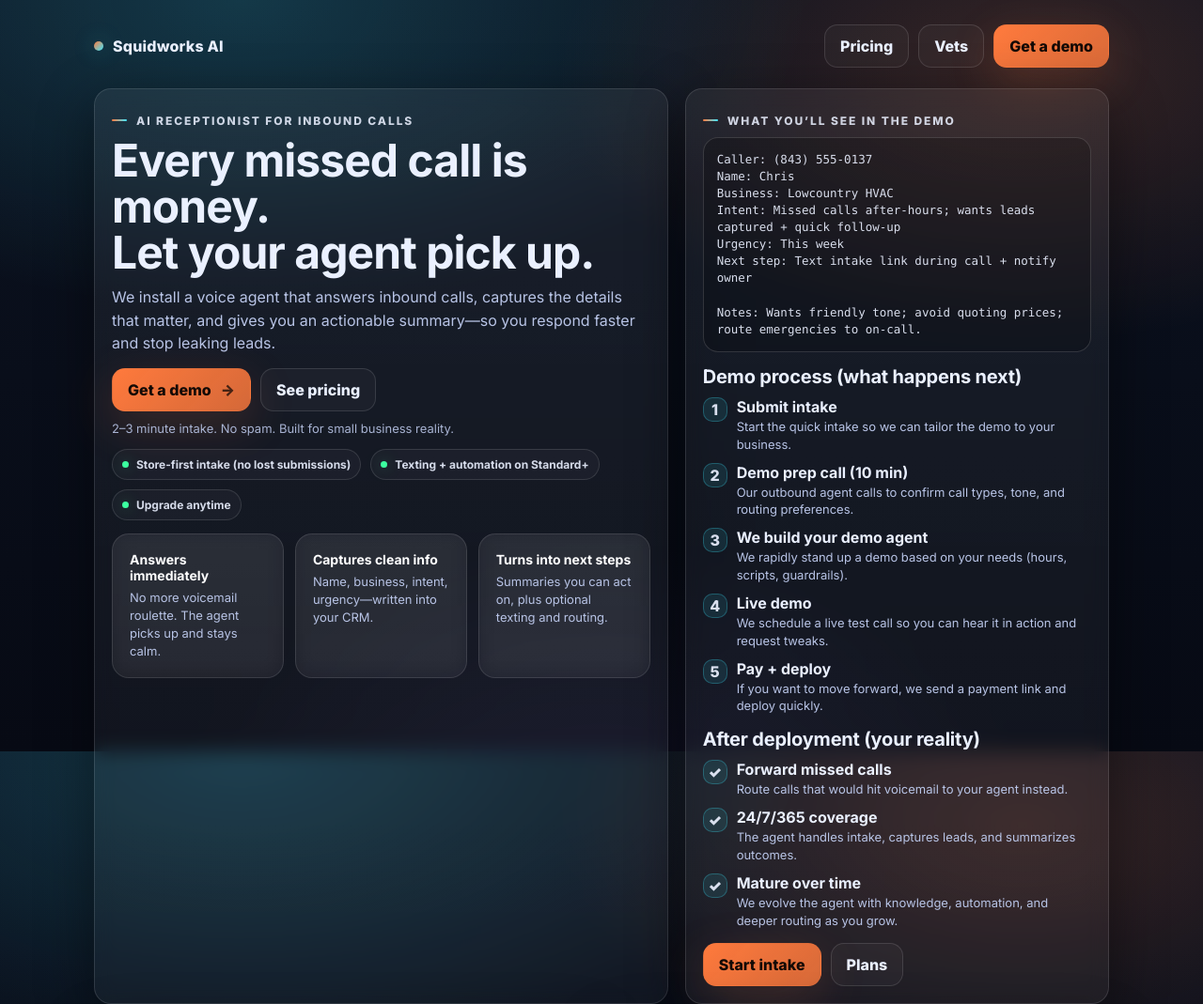
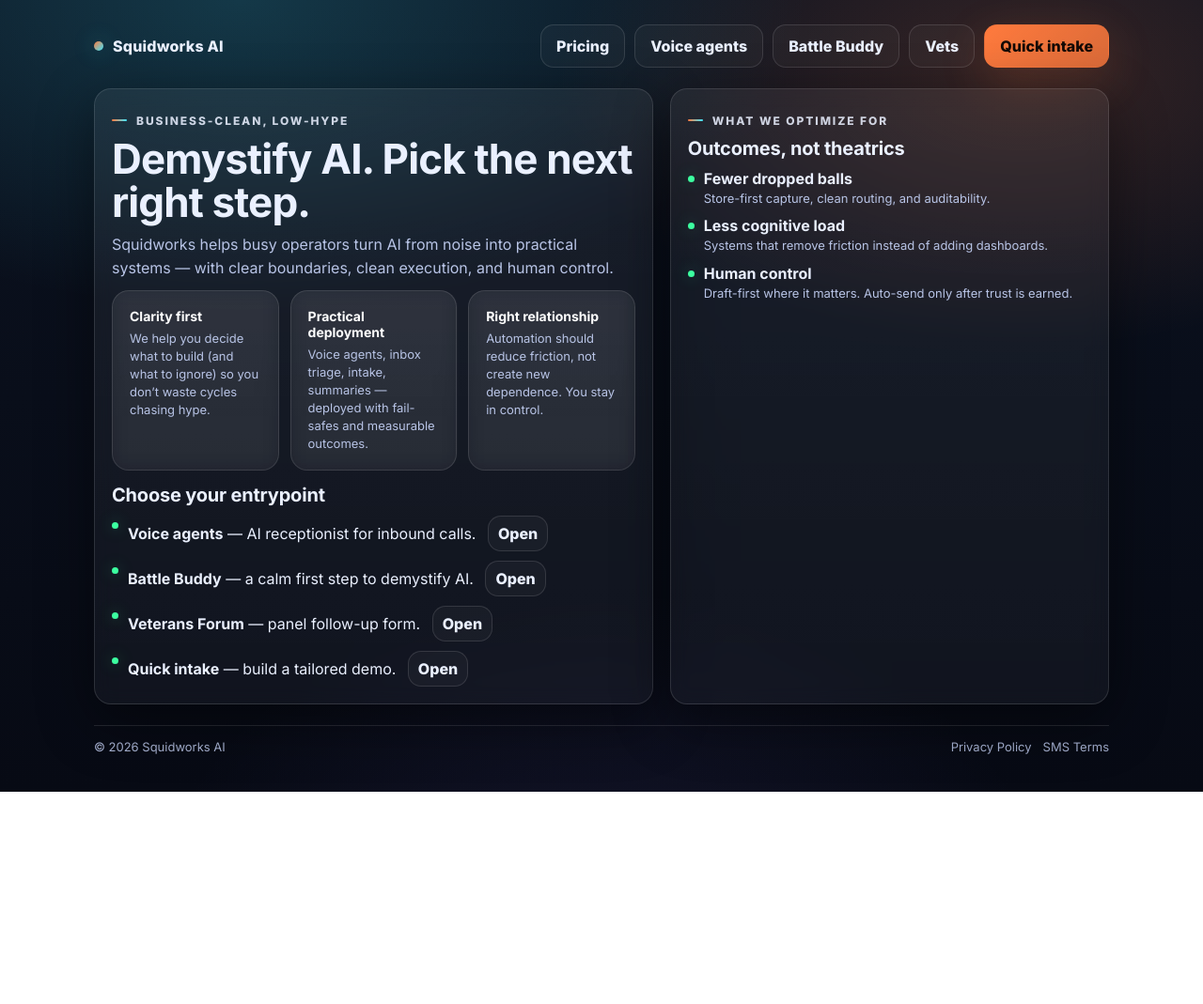
Before and after one commit to lyra-claws/squidworks-ai-site, a plain HTML site: page public/index.html in a window 1280 px wide. Shown: the top 1069 px of the page at 94% size. After the commit the page ends 843 px from the top, so only its background shows below. Drawn offline with Linux system fonts and the light colour scheme.

Commit message:
Make homepage business-clean hub; move voice offer to /voice.html

```diff
--- a/public/index.html
+++ b/public/index.html
@@ -3,142 +3,60 @@
 <head>
   <meta charset="utf-8" />
   <meta name="viewport" content="width=device-width, initial-scale=1" />
-  <title>Squidworks AI — Stop missing calls. Capture every lead.</title>
-  <meta name="description" content="An AI receptionist that answers inbound calls, captures lead details, and sends actionable summaries." />
+  <title>Squidworks AI — Practical AI help for busy teams</title>
+  <meta name="description" content="Business-clean AI support: demystify, deploy, and maintain practical systems (without hype)." />
   <link rel="preconnect" href="https://fonts.googleapis.com">
   <link rel="preconnect" href="https://fonts.gstatic.com" crossorigin>
   <link href="https://fonts.googleapis.com/css2?family=Inter:wght@400;600;700;800&display=swap" rel="stylesheet">
   <style>
-    :root{
-      --bg0:#070A14;
-      --bg1:#0B1220;
-      --panel:rgba(255,255,255,.06);
-      --panel2:rgba(255,255,255,.04);
-      --text:#EAF0FF;
-      --muted:#B8C4E6;
-      --line:rgba(255,255,255,.12);
-      --accent:#FF7A3D;      /* ember */
-      --accent2:#3DE7FF;     /* cyan */
-      --ok:#3CFFA0;
-      --shadow: 0 18px 60px rgba(0,0,0,.45);
-    }
-
+    :root{--bg0:#070A14;--bg1:#0B1220;--panel:rgba(255,255,255,.06);--panel2:rgba(255,255,255,.04);--text:#EAF0FF;--muted:#B8C4E6;--line:rgba(255,255,255,.12);--accent:#FF7A3D;--accent2:#3DE7FF;--shadow:0 18px 60px rgba(0,0,0,.45);--ok:#3CFFA0}
     *{box-sizing:border-box}
-    html,body{height:100%}
-    body{
-      margin:0;
-      font-family:Inter,system-ui,-apple-system,Segoe UI,Roboto,Arial;
-      color:var(--text);
+    body{margin:0;font-family:Inter,system-ui,-apple-system,Segoe UI,Roboto,Arial;color:var(--text);
       background:
         radial-gradient(1100px 600px at 20% 0%, rgba(61,231,255,.18), transparent 55%),
         radial-gradient(900px 520px at 85% 10%, rgba(255,122,61,.18), transparent 55%),
         radial-gradient(900px 700px at 50% 120%, rgba(140,120,255,.10), transparent 55%),
         linear-gradient(180deg, var(--bg1), var(--bg0));
     }
-    a{color:inherit}
-
-    .wrap{max-width:1120px;margin:0 auto;padding:26px 20px 34px}
+    a{color:inherit;text-decoration:none}
+    .wrap{max-width:1120px;margin:0 auto;padding:26px 20px 40px}
 
     .nav{display:flex;align-items:center;justify-content:space-between;gap:16px}
     .brand{display:flex;align-items:center;gap:10px;font-weight:800;letter-spacing:.2px}
-    .brand .dot{width:10px;height:10px;border-radius:999px;background:linear-gradient(135deg,var(--accent),var(--accent2)); box-shadow:0 0 22px rgba(61,231,255,.35)}
-    .nav a{text-decoration:none}
+    .dot{width:10px;height:10px;border-radius:999px;background:linear-gradient(135deg,var(--accent),var(--accent2)); box-shadow:0 0 22px rgba(61,231,255,.35)}
+    .pill{display:flex;gap:10px;align-items:center;flex-wrap:wrap}
 
-    .pill{display:flex;gap:10px;align-items:center}
-
-    .btn{
-      display:inline-flex;align-items:center;justify-content:center;
-      gap:10px;
-      border-radius:14px;
-      padding:12px 16px;
-      font-weight:800;
-      text-decoration:none;
-      border:1px solid transparent;
-      cursor:pointer;
-      user-select:none;
-      transition:transform .12s ease, background .12s ease, border-color .12s ease, opacity .12s ease;
-    }
-    .btn.primary{
-      background:linear-gradient(135deg, rgba(255,122,61,1), rgba(255,122,61,.82));
-      color:#140A06;
-      box-shadow:0 14px 50px rgba(255,122,61,.18);
-    }
+    .btn{display:inline-flex;align-items:center;justify-content:center;gap:10px;border-radius:14px;padding:12px 16px;font-weight:800;border:1px solid transparent;cursor:pointer;user-select:none;transition:transform .12s ease,border-color .12s ease}
+    .btn.primary{background:linear-gradient(135deg, rgba(255,122,61,1), rgba(255,122,61,.82));color:#140A06;box-shadow:0 14px 50px rgba(255,122,61,.18)}
     .btn.primary:hover{transform:translateY(-1px)}
-
-    .btn.ghost{
-      background:rgba(255,255,255,.03);
-      border-color:var(--line);
-      color:var(--text);
-    }
+    .btn.ghost{background:rgba(255,255,255,.03);border-color:var(--line)}
     .btn.ghost:hover{border-color:rgba(255,255,255,.22);transform:translateY(-1px)}
-
-    .hero{
-      margin-top:22px;
-      display:grid;
-      grid-template-columns: 1.15fr .85fr;
-      gap:18px;
-      align-items:stretch;
-    }
-
-    .card{
-      background:linear-gradient(180deg, var(--panel), var(--panel2));
-      border:1px solid var(--line);
-      border-radius:18px;
-      padding:18px;
-      box-shadow:var(--shadow);
-      backdrop-filter: blur(10px);
-    }
 
     .kicker{display:inline-flex;align-items:center;gap:10px;font-size:12px;letter-spacing:.16em;text-transform:uppercase;color:rgba(234,240,255,.86);font-weight:800}
     .kicker .bar{width:16px;height:2px;background:linear-gradient(90deg,var(--accent),var(--accent2));border-radius:99px}
 
-    h1{font-size:48px;line-height:1.03;margin:10px 0 10px;letter-spacing:-.02em}
+    .hero{margin-top:22px;display:grid;grid-template-columns:1.12fr .88fr;gap:18px;align-items:stretch}
+    .card{background:linear-gradient(180deg,var(--panel),var(--panel2));border:1px solid var(--line);border-radius:18px;padding:18px;box-shadow:var(--shadow);backdrop-filter: blur(10px)}
+
+    h1{font-size:44px;line-height:1.05;margin:10px 0 10px;letter-spacing:-.02em}
     .lede{color:var(--muted);line-height:1.55;margin:0 0 12px;font-size:16px}
 
-    .ctaRow{display:flex;gap:10px;flex-wrap:wrap;margin-top:14px}
-    .subtle{color:rgba(184,196,230,.9);font-size:13px;margin-top:10px}
-
-    .badges{display:flex;gap:10px;flex-wrap:wrap;margin-top:14px}
-    .badge{display:inline-flex;align-items:center;gap:8px;padding:8px 10px;border-radius:999px;background:rgba(255,255,255,.03);border:1px solid var(--line);color:rgba(234,240,255,.9);font-weight:700;font-size:12px}
-    .badge .b{width:7px;height:7px;border-radius:999px;background:var(--ok); box-shadow:0 0 16px rgba(60,255,160,.35)}
-
-    .grid3{display:grid;grid-template-columns:repeat(3,1fr);gap:12px;margin-top:14px}
+    .grid3{display:grid;grid-template-columns:repeat(3,1fr);gap:12px;margin-top:12px}
     .mini h3{margin:0 0 6px;font-size:14px;color:#fff}
     .mini p{margin:0;font-size:13px;color:var(--muted);line-height:1.45}
 
     .section{margin-top:14px}
     .section h2{margin:0 0 10px;font-size:20px;letter-spacing:-.01em}
 
-    .split{display:grid;grid-template-columns:1fr 1fr;gap:12px}
+    .list{display:flex;flex-direction:column;gap:10px}
+    .item{display:flex;gap:10px;align-items:flex-start}
+    .b{width:7px;height:7px;border-radius:999px;background:var(--ok); box-shadow:0 0 16px rgba(60,255,160,.35);margin-top:7px;flex:0 0 auto}
 
-    .timeline{display:flex;flex-direction:column;gap:10px;margin-top:10px}
-    .step{display:flex;gap:10px;align-items:flex-start}
-    .num{flex:0 0 auto;width:26px;height:26px;border-radius:10px;display:flex;align-items:center;justify-content:center;font-weight:900;background:rgba(61,231,255,.10);border:1px solid rgba(61,231,255,.26);color:rgba(234,240,255,.92)}
-    .step b{display:block;margin:0 0 2px}
-    .step span{display:block;color:var(--muted);font-size:13px;line-height:1.45}
+    .footer{margin-top:22px;padding-top:14px;border-top:1px solid var(--line);display:flex;justify-content:space-between;gap:12px;flex-wrap:wrap;color:rgba(184,196,230,.92);font-size:13px}
+    .footer a{opacity:.9}
 
-    .summary{
-      border-radius:16px;
-      padding:14px;
-      border:1px solid rgba(255,255,255,.14);
-      background:rgba(0,0,0,.22);
-      font-family: ui-monospace, SFMono-Regular, Menlo, Monaco, Consolas, "Liberation Mono", "Courier New", monospace;
-      color:rgba(234,240,255,.92);
-      font-size:12.5px;
-      line-height:1.45;
-      overflow:auto;
-      white-space:pre-wrap;
-    }
-
-    .footer{margin-top:18px;border-top:1px solid var(--line);padding-top:16px;color:rgba(184,196,230,.92);font-size:13px;display:flex;justify-content:space-between;gap:12px;flex-wrap:wrap}
-    .footer a{opacity:.95}
-
-    @media(max-width:920px){
-      h1{font-size:40px}
-      .hero{grid-template-columns:1fr}
-      .grid3{grid-template-columns:1fr}
-      .split{grid-template-columns:1fr}
-    }
+    @media(max-width:880px){.hero{grid-template-columns:1fr} h1{font-size:38px}}
+    @media(max-width:740px){.grid3{grid-template-columns:1fr}}
   </style>
 </head>
 <body>
@@ -147,105 +65,65 @@
       <div class="brand"><span class="dot"></span> Squidworks AI</div>
       <div class="pill">
         <a href="/pricing.html" class="btn ghost">Pricing</a>
+        <a href="/voice.html" class="btn ghost">Voice agents</a>
+        <a href="/battle-buddy.html" class="btn ghost">Battle Buddy</a>
         <a href="/vets.html" class="btn ghost">Vets</a>
-        <a href="/intake.html" class="btn primary">Get a demo</a>
+        <a href="/intake.html" class="btn primary">Quick intake</a>
       </div>
     </div>
 
     <div class="hero">
       <div class="card">
-        <div class="kicker"><span class="bar"></span> AI receptionist for inbound calls</div>
-        <h1>Every missed call is money.<br/>Let your agent pick up.</h1>
-        <p class="lede">We install a voice agent that answers inbound calls, captures the details that matter, and gives you an actionable summary—so you respond faster and stop leaking leads.</p>
-
-        <div class="ctaRow">
-          <a class="btn primary" href="/intake.html">Get a demo <span style="opacity:.75;font-weight:900">→</span></a>
-          <a class="btn ghost" href="/pricing.html">See pricing</a>
-        </div>
-        <div class="subtle">2–3 minute intake. No spam. Built for small business reality.</div>
-
-        <div class="badges">
-          <div class="badge"><span class="b"></span> Store-first intake (no lost submissions)</div>
-          <div class="badge"><span class="b"></span> Texting + automation on Standard+</div>
-          <div class="badge"><span class="b"></span> Upgrade anytime</div>
-        </div>
+        <div class="kicker"><span class="bar"></span> Business-clean, low-hype</div>
+        <h1>Demystify AI. Pick the next right step.</h1>
+        <p class="lede">
+          Squidworks helps busy operators turn AI from noise into practical systems — with clear boundaries, clean execution, and human control.
+        </p>
 
         <div class="grid3">
           <div class="card mini" style="box-shadow:none">
-            <h3>Answers immediately</h3>
-            <p>No more voicemail roulette. The agent picks up and stays calm.</p>
+            <h3>Clarity first</h3>
+            <p>We help you decide what to build (and what to ignore) so you don’t waste cycles chasing hype.</p>
           </div>
           <div class="card mini" style="box-shadow:none">
-            <h3>Captures clean info</h3>
-            <p>Name, business, intent, urgency—written into your CRM.</p>
+            <h3>Practical deployment</h3>
+            <p>Voice agents, inbox triage, intake, summaries — deployed with fail-safes and measurable outcomes.</p>
           </div>
           <div class="card mini" style="box-shadow:none">
-            <h3>Turns into next steps</h3>
-            <p>Summaries you can act on, plus optional texting and routing.</p>
+            <h3>Right relationship</h3>
+            <p>Automation should reduce friction, not create new dependence. You stay in control.</p>
+          </div>
+        </div>
+
+        <div class="section">
+          <h2>Choose your entrypoint</h2>
+          <div class="list">
+            <div class="item"><span class="b"></span><div><b>Voice agents</b> — AI receptionist for inbound calls. <a href="/voice.html" class="btn ghost" style="padding:8px 10px;margin-left:8px">Open</a></div></div>
+            <div class="item"><span class="b"></span><div><b>Battle Buddy</b> — a calm first step to demystify AI. <a href="/battle-buddy.html" class="btn ghost" style="padding:8px 10px;margin-left:8px">Open</a></div></div>
+            <div class="item"><span class="b"></span><div><b>Veterans Forum</b> — panel follow-up form. <a href="/vets.html" class="btn ghost" style="padding:8px 10px;margin-left:8px">Open</a></div></div>
+            <div class="item"><span class="b"></span><div><b>Quick intake</b> — build a tailored demo. <a href="/intake.html" class="btn ghost" style="padding:8px 10px;margin-left:8px">Open</a></div></div>
           </div>
         </div>
       </div>
 
       <div class="card">
-        <div class="kicker"><span class="bar"></span> What you’ll see in the demo</div>
-        <div style="margin-top:10px" class="summary" aria-label="Example call summary">Caller: (843) 555-0137
-Name: Chris
-Business: Lowcountry HVAC
-Intent: Missed calls after-hours; wants leads captured + quick follow-up
-Urgency: This week
-Next step: Text intake link during call + notify owner
-
-Notes: Wants friendly tone; avoid quoting prices; route emergencies to on-call.</div>
-
-        <div class="section" style="margin-top:14px">
-          <h2>Demo process (what happens next)</h2>
-          <div class="timeline">
-            <div class="step"><div class="num">1</div><div><b>Submit intake</b><span>Start the quick intake so we can tailor the demo to your business.</span></div></div>
-            <div class="step"><div class="num">2</div><div><b>Demo prep call (10 min)</b><span>Our outbound agent calls to confirm call types, tone, and routing preferences.</span></div></div>
-            <div class="step"><div class="num">3</div><div><b>We build your demo agent</b><span>We rapidly stand up a demo based on your needs (hours, scripts, guardrails).</span></div></div>
-            <div class="step"><div class="num">4</div><div><b>Live demo</b><span>We schedule a live test call so you can hear it in action and request tweaks.</span></div></div>
-            <div class="step"><div class="num">5</div><div><b>Pay + deploy</b><span>If you want to move forward, we send a payment link and deploy quickly.</span></div></div>
-          </div>
-        </div>
-
-        <div class="section" style="margin-top:14px">
-          <h2>After deployment (your reality)</h2>
-          <div class="timeline">
-            <div class="step"><div class="num">✓</div><div><b>Forward missed calls</b><span>Route calls that would hit voicemail to your agent instead.</span></div></div>
-            <div class="step"><div class="num">✓</div><div><b>24/7/365 coverage</b><span>The agent handles intake, captures leads, and summarizes outcomes.</span></div></div>
-            <div class="step"><div class="num">✓</div><div><b>Mature over time</b><span>We evolve the agent with knowledge, automation, and deeper routing as you grow.</span></div></div>
-          </div>
-        </div>
-
-        <div class="ctaRow" style="margin-top:14px">
-          <a class="btn primary" href="/intake.html">Start intake</a>
-          <a class="btn ghost" href="/pricing.html">Plans</a>
+        <div class="kicker"><span class="bar"></span> What we optimize for</div>
+        <h2 style="margin:10px 0 10px;font-size:20px;letter-spacing:-.01em">Outcomes, not theatrics</h2>
+        <div class="list">
+          <div class="item"><span class="b"></span><div><b>Fewer dropped balls</b><br><span style="color:var(--muted);font-size:13px;line-height:1.45">Store-first capture, clean routing, and auditability.</span></div></div>
+          <div class="item"><span class="b"></span><div><b>Less cognitive load</b><br><span style="color:var(--muted);font-size:13px;line-height:1.45">Systems that remove friction instead of adding dashboards.</span></div></div>
+          <div class="item"><span class="b"></span><div><b>Human control</b><br><span style="color:var(--muted);font-size:13px;line-height:1.45">Draft-first where it matters. Auto-send only after trust is earned.</span></div></div>
         </div>
       </div>
     </div>
 
-    <div class="section split">
-      <div class="card">
-        <div class="kicker"><span class="bar"></span> Who it’s for</div>
-        <p class="lede" style="margin-top:10px">Service businesses, clinics, contractors, and teams that lose leads because phones go unanswered—especially after-hours.</p>
-      </div>
-      <div class="card">
-        <div class="kicker"><span class="bar"></span> The promise</div>
-        <p class="lede" style="margin-top:10px">Fewer missed calls. Faster follow-up. Cleaner data. A calmer nervous system.</p>
-      </div>
-    </div>
-
     <div class="footer">
-      <div>© <span id="y"></span> Squidworks AI</div>
+      <div>© 2026 Squidworks AI</div>
       <div style="display:flex;gap:12px;flex-wrap:wrap">
-        <a href="/pricing.html">Pricing</a>
-        <a href="/intake.html">Intake</a>
         <a href="/privacy-policy.html">Privacy Policy</a>
-        <a href="/sms-terms.html">SMS Terms and Conditions</a>
+        <a href="/sms-terms.html">SMS Terms</a>
       </div>
     </div>
   </div>
-
-  <script>document.getElementById('y').textContent=new Date().getFullYear()</script>
 </body>
 </html>
```
Also changed, not shown: public/voice.html (added, +253 -0 lines).
